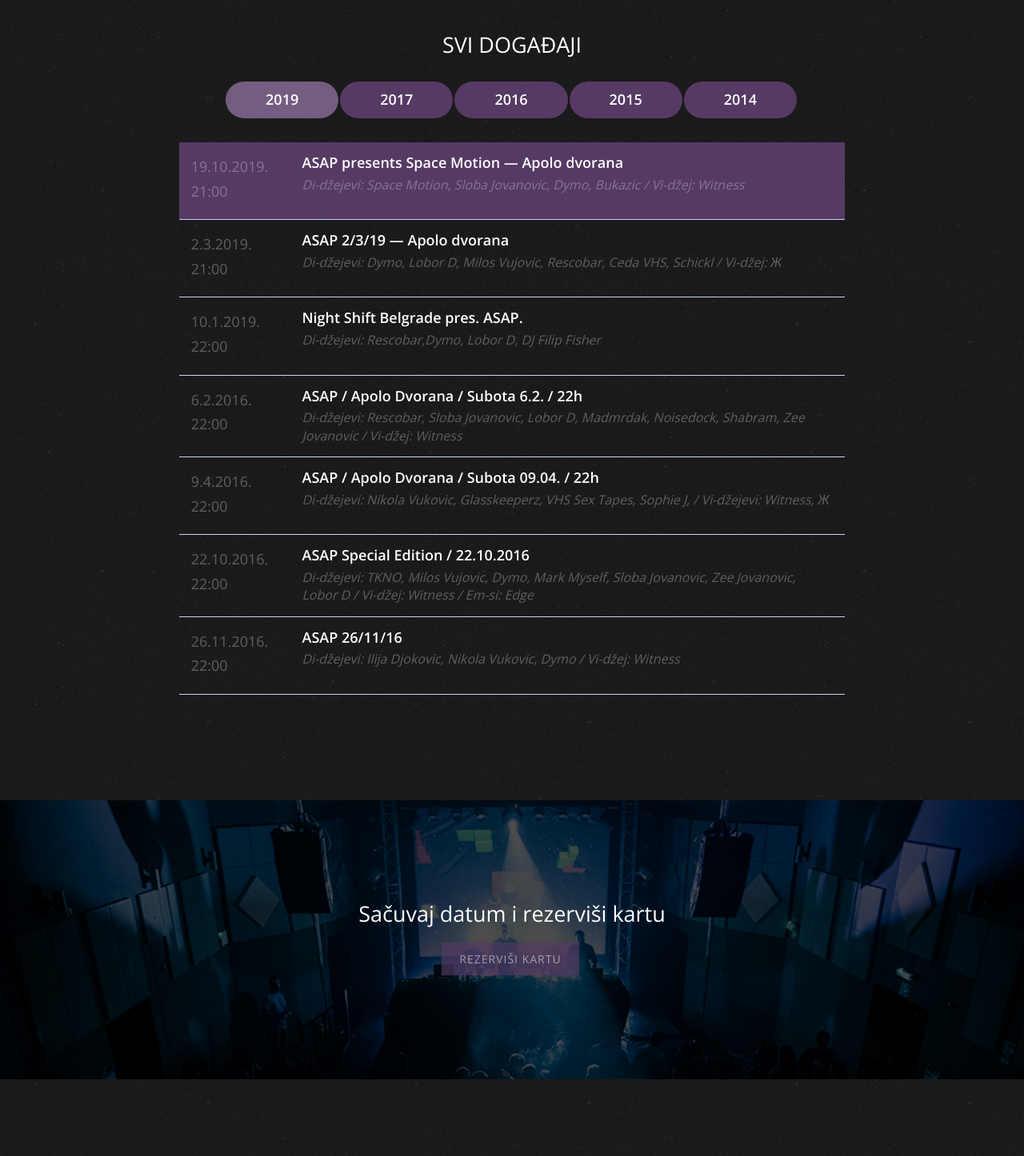
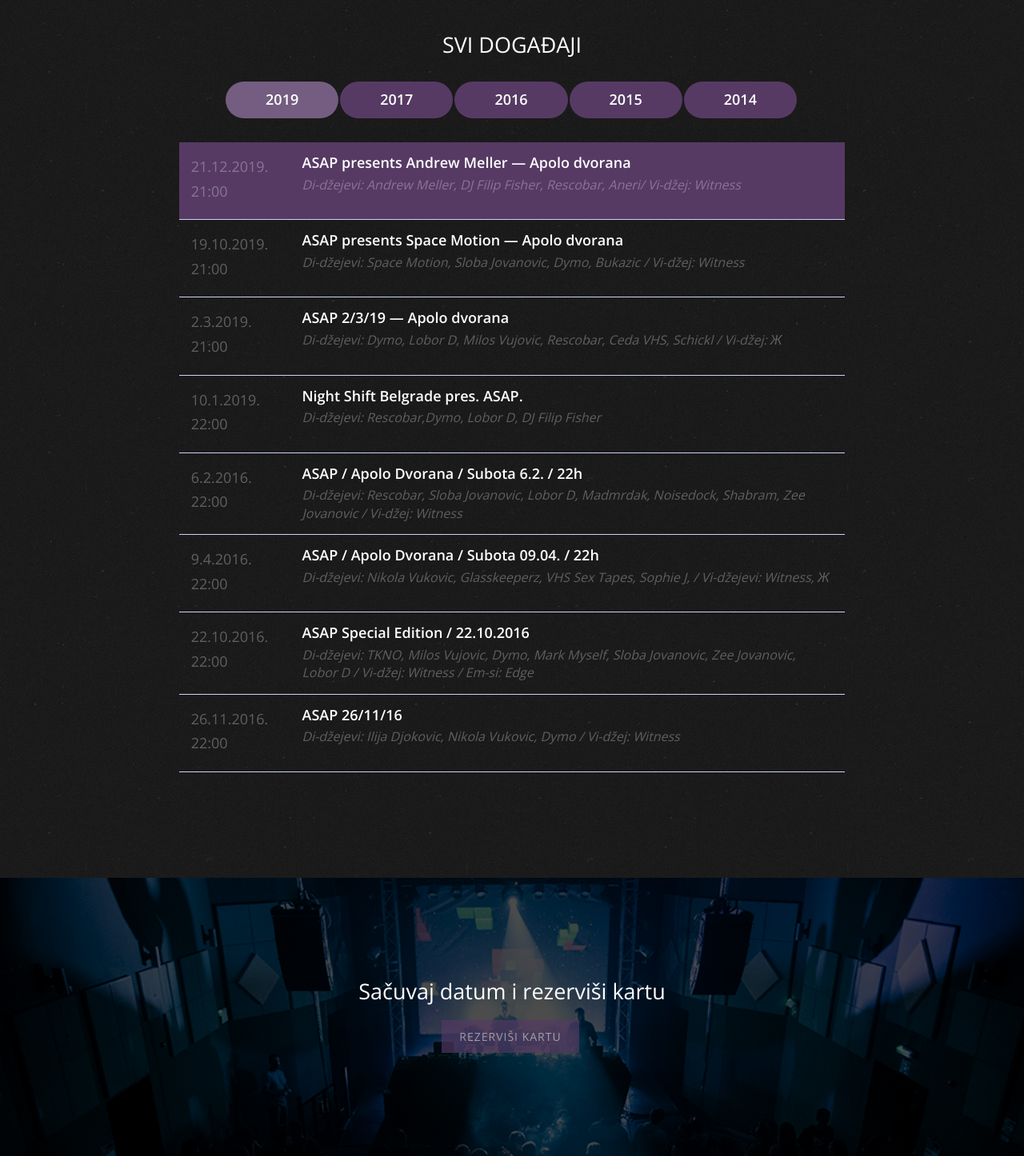
Before and after one commit to pilena/ASAP, a PHP site: page /dogadjaji.php in a window 1280 px wide. Shown: the part 176-1622 px from the top of the page at 80% size. Run offline with PHP 8.4, Linux system fonts and the light colour scheme; some libraries are stand-ins or nearby versions; some web fonts are replaced.

Commit message:
Dodavanje novog eventa

```diff
--- a/dogadjaji.php
+++ b/dogadjaji.php
@@ -138,9 +138,20 @@
                         <div class="tab-content row justify-content-center animate-box fadeInUp animated-fast">
 
                             <!-- Schdule 2019 -->
+
                             <div role="tabpanel" class="col-lg-9 tab-pane fade show active" id="day-1">
 
+
                                 <div class="row schedule-item " id='next-event'>
+                                    <div class="col-md-2"><time>21.12.2019. </br> 21:00</time></div>
+                                    <div class="col-md-10">
+
+                                        <h4> <a title='Facebook event | ASAP presents Andrew Meller — Apolo dvorana' href='https://www.facebook.com/events/783768405401705/'> ASAP presents Andrew Meller — Apolo dvorana </a></h4>
+                                        <p>Di-džejevi: Andrew Meller, DJ Filip Fisher, Rescobar, Aneri/ Vi-džej: Witness</p>
+                                    </div>
+                                </div>
+
+                                <div class="row schedule-item ">
                                     <div class="col-md-2"><time>19.10.2019. </br> 21:00</time></div>
                                     <div class="col-md-10">
 
```
